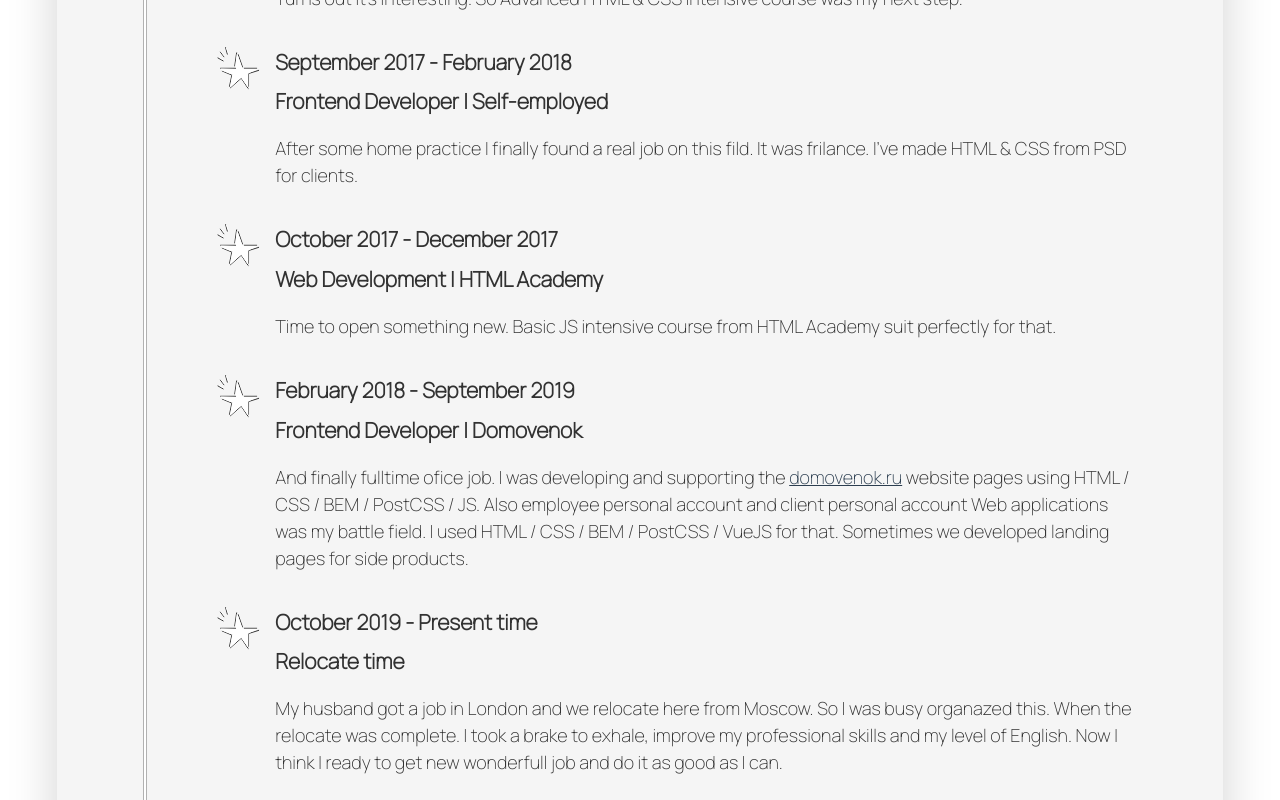
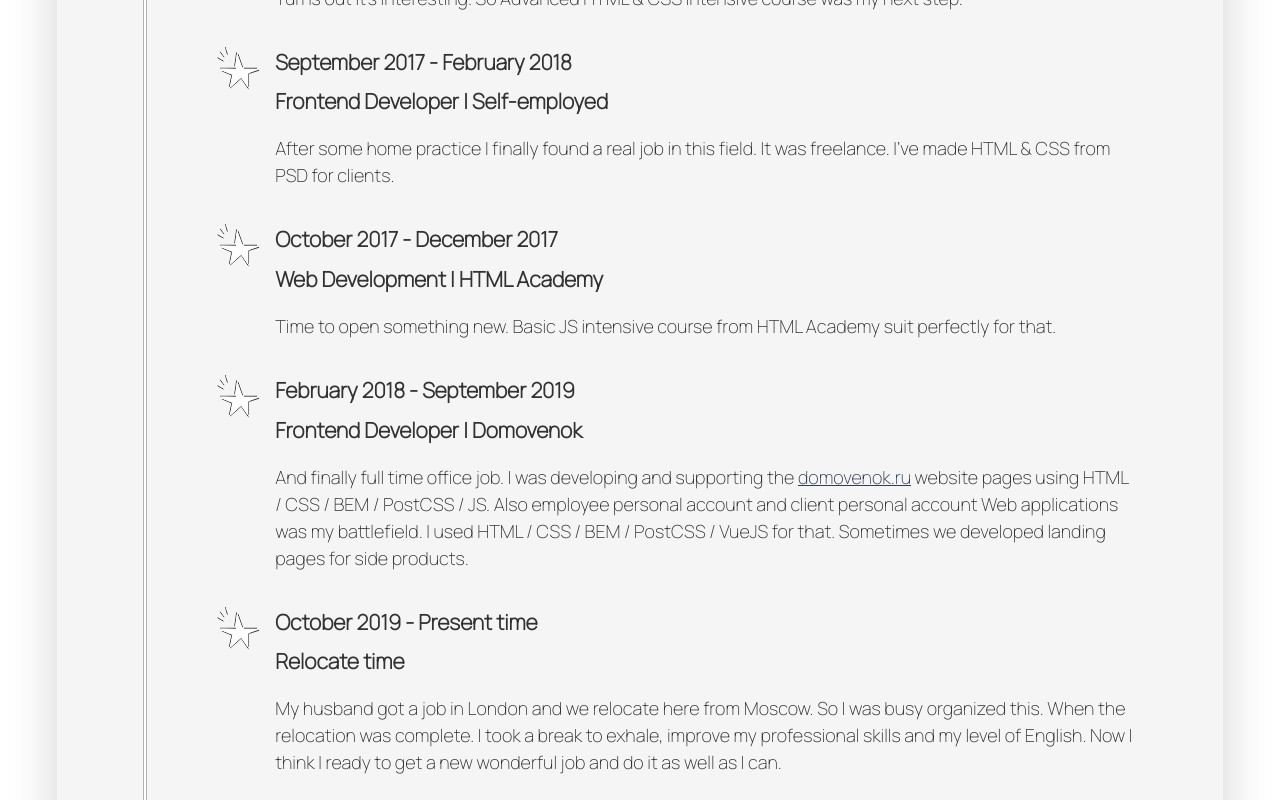
Before and after one commit to nobidina/portfolio, a Vue app: page / in a window 1280 px wide. Shown: the part 1960-2760 px from the top of the page. Built offline with nearby package versions, Linux system fonts and the light colour scheme; a web font is replaced by a local one.

Commit message:
fix title and history text

```diff
--- a/public/index.html
+++ b/public/index.html
@@ -6,7 +6,7 @@
     <meta name="viewport" content="width=device-width,initial-scale=1.0">
     <link rel="icon" href="<%= BASE_URL %>favicon.ico">
     <link href="https://fonts.googleapis.com/css2?family=Fredericka+the+Great&family=Manrope:wght@200&display=swap" rel="stylesheet">
-    <title><%= htmlWebpackPlugin.options.title %></title>
+    <title>Nadezhda Obidina Portfolio</title>
   </head>
   <body>
     <noscript>
--- a/src/views/Home/Home.vue
+++ b/src/views/Home/Home.vue
@@ -137,7 +137,7 @@ export default {
         {
           date: "September 2017 - February 2018",
           title: "Frontend Developer | Self-employed",
-          description: "After some home practice I finally found a real job on this fild. It was frilance. I've made HTML & CSS from PSD for clients."
+          description: "After some home practice I finally found a real job in this field. It was freelance. I've made HTML & CSS from PSD for clients."
         },
         {
           date: "October 2017 - December 2017",
@@ -147,12 +147,12 @@ export default {
         {
           date: "February 2018 - September 2019",
           title: "Frontend Developer | Domovenok",
-          description: `And finally fulltime ofice job. I was developing and supporting the <a href="https://www.domovenok.ru/" target="_blank">domovenok.ru</a> website pages using HTML / CSS / BEM / PostCSS / JS. Also employee personal account and client personal account Web applications was my battle field. I used HTML / CSS / BEM / PostCSS / VueJS for that. Sometimes we developed landing pages for side products.`
+          description: `And finally full time office job. I was developing and supporting the <a href="https://www.domovenok.ru/" target="_blank">domovenok.ru</a> website pages using HTML / CSS / BEM / PostCSS / JS. Also employee personal account and client personal account Web applications was my battlefield. I used HTML / CSS / BEM / PostCSS / VueJS for that. Sometimes we developed landing pages for side products.`
         },
         {
           date: "October 2019 - Present time",
           title: "Relocate time",
-          description: "My husband got a job in London and we relocate here from Moscow. So I was busy organazed this. When the relocate was complete. I took a brake to exhale, improve my professional skills and my level of English. Now I think I ready to get new wonderfull job and do it as good as I can."
+          description: "My husband got a job in London and we relocate here from Moscow. So I was busy organized this. When the relocation was complete. I took a break to exhale, improve my professional skills and my level of English. Now I think I ready to get a new wonderful job and do it as well as I can."
         }
       ],
       portfolio: [
```
